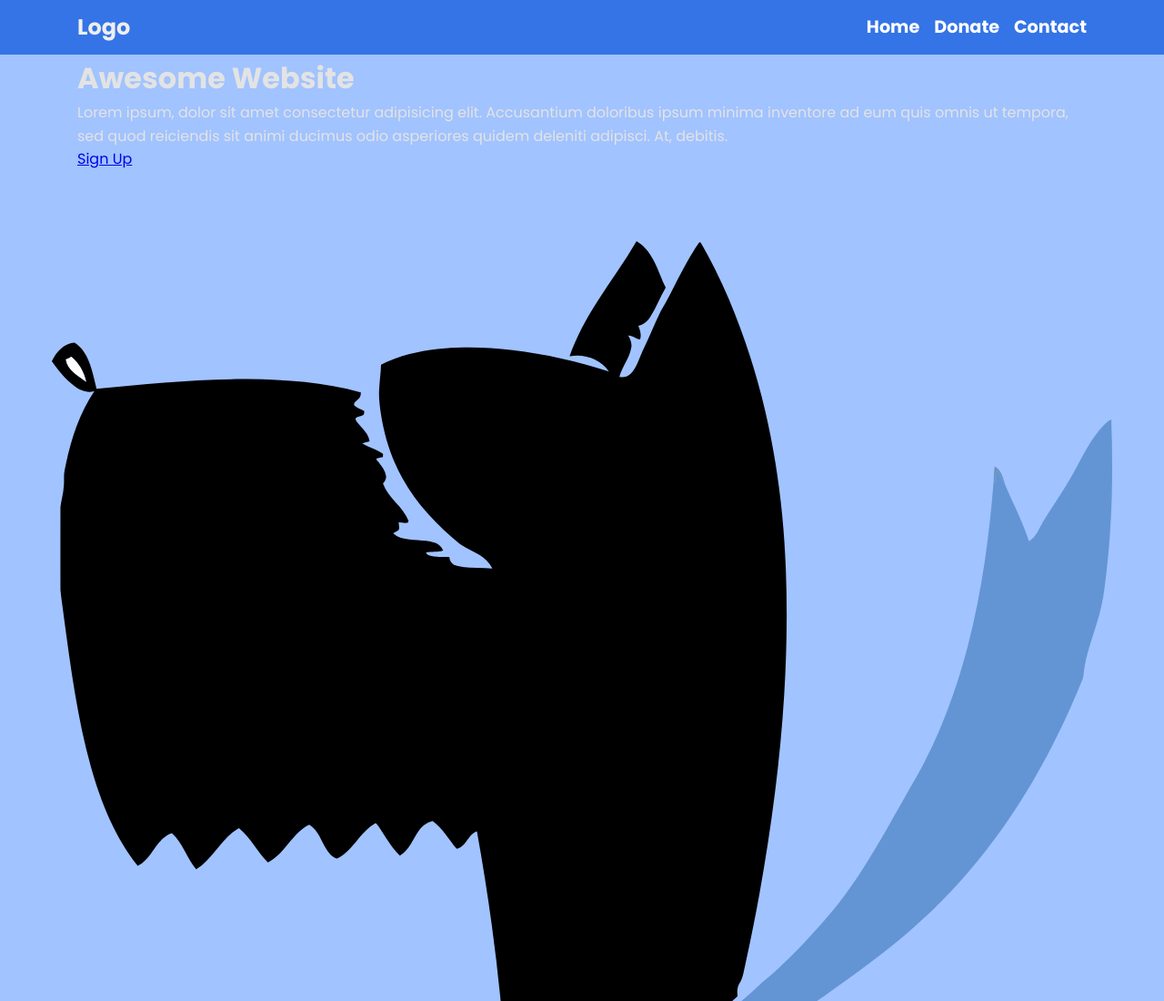
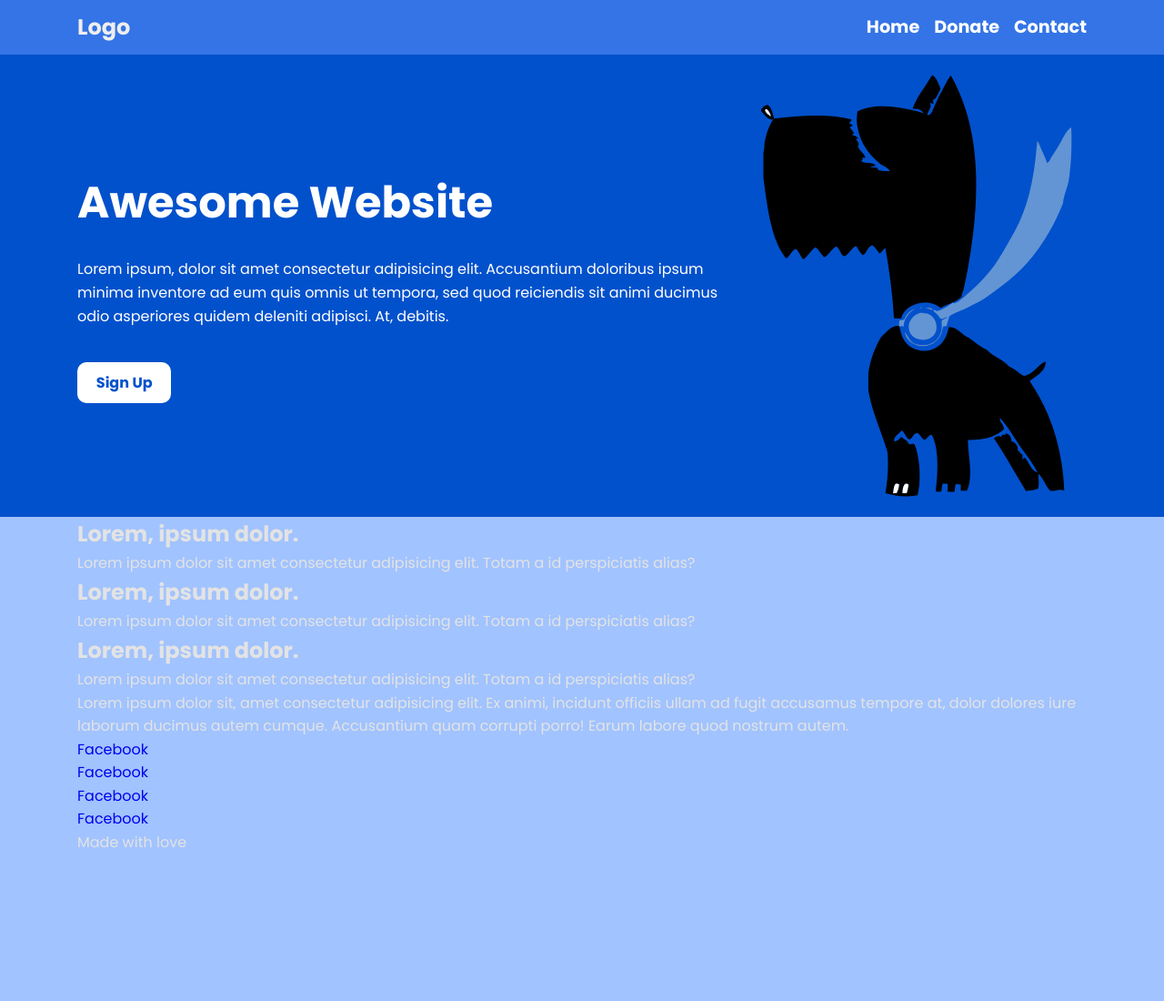
Before and after one commit to Mink-a/projectOne, a plain HTML site: page index.html in a window 1280 px wide. Shown: the top 1100 px of the page at 91% size. After the commit the page ends 939 px from the top, so only its background shows below. Drawn offline with Linux system fonts and the light colour scheme.

Commit message:
Complete HEADER SECTION

```diff
--- a/css/styles.css
+++ b/css/styles.css
@@ -56,3 +56,39 @@ nav .container{
   display: flex;
   gap: 1rem;
 }
+
+/* HEADER SECTION */
+.header {
+  background-color: #0151cc;
+  color: #fff;
+  min-height: 300px;
+}
+
+.header h1{
+  font-size: 3rem;
+  line-height: 1.2;
+}
+
+.header p{
+  padding: 2rem 0;
+  margin-bottom: 1rem;
+}
+
+.header .btn {
+  color: #0151cc;
+  background-color: #fff;
+  text-decoration: none;
+  padding: 0.7rem 1.3rem;
+  border-radius: 10px;
+  font-weight: bold;
+}
+
+.header img{
+  max-width: 375px;
+}
+
+.header .container {
+  display: flex;
+  justify-content: space-between;
+  align-items: center;
+}
--- a/index.html
+++ b/index.html
@@ -5,7 +5,7 @@
     <meta http-equiv="X-UA-Compatible" content="IE=edge" />
     <meta name="viewport" content="width=device-width, initial-scale=1.0" />
     <title>My Awesome Website</title>
-    <link rel="stylesheet" href="./css/styles.css">
+    <link rel="stylesheet" href="./css/styles.css" />
   </head>
   <body>
     <nav>
@@ -21,33 +21,55 @@
 
     <header class="header">
       <div class="container">
-        <h1>Awesome Website</h1>
-        <p>Lorem ipsum, dolor sit amet consectetur adipisicing elit. Accusantium doloribus ipsum minima inventore ad eum quis omnis ut tempora, sed quod reiciendis sit animi ducimus odio asperiores quidem deleniti adipisci. At, debitis.</p>
-        <a href="#" class="btn">Sign Up</a>
+        <div>
+          <h1>Awesome Website</h1>
+          <p>
+            Lorem ipsum, dolor sit amet consectetur adipisicing elit.
+            Accusantium doloribus ipsum minima inventore ad eum quis omnis ut
+            tempora, sed quod reiciendis sit animi ducimus odio asperiores
+            quidem deleniti adipisci. At, debitis.
+          </p>
+          <a href="#" class="btn">Sign Up</a>
+        </div>
+        <img
+          src="./image/Dog-Silhouette-With-Blue-Ribbon.svg"
+          alt="A dog with blue ribbon"
+        />
       </div>
-      <img src="./image/Dog-Silhouette-With-Blue-Ribbon.svg" alt="A dog with blue ribbon">
     </header>
 
     <section class="boxes">
       <div class="container">
         <div class="box">
           <h1>Lorem, ipsum dolor.</h1>
-          <p>Lorem ipsum dolor sit amet consectetur adipisicing elit. Totam a id perspiciatis alias?</p>
+          <p>
+            Lorem ipsum dolor sit amet consectetur adipisicing elit. Totam a id
+            perspiciatis alias?
+          </p>
         </div>
         <div class="box">
           <h1>Lorem, ipsum dolor.</h1>
-          <p>Lorem ipsum dolor sit amet consectetur adipisicing elit. Totam a id perspiciatis alias?</p>
+          <p>
+            Lorem ipsum dolor sit amet consectetur adipisicing elit. Totam a id
+            perspiciatis alias?
+          </p>
         </div>
         <div class="box">
           <h1>Lorem, ipsum dolor.</h1>
-          <p>Lorem ipsum dolor sit amet consectetur adipisicing elit. Totam a id perspiciatis alias?</p>
+          <p>
+            Lorem ipsum dolor sit amet consectetur adipisicing elit. Totam a id
+            perspiciatis alias?
+          </p>
         </div>
       </div>
     </section>
 
     <section class="quote">
       <div class="container">
-        Lorem ipsum dolor sit, amet consectetur adipisicing elit. Ex animi, incidunt officiis ullam ad fugit accusamus tempore at, dolor dolores iure laborum ducimus autem cumque. Accusantium quam corrupti porro! Earum labore quod nostrum autem.
+        Lorem ipsum dolor sit, amet consectetur adipisicing elit. Ex animi,
+        incidunt officiis ullam ad fugit accusamus tempore at, dolor dolores
+        iure laborum ducimus autem cumque. Accusantium quam corrupti porro!
+        Earum labore quod nostrum autem.
       </div>
     </section>
 
@@ -59,9 +81,7 @@
           <li><a href="#">Facebook</a></li>
           <li><a href="#">Facebook</a></li>
         </ul>
-        <div>
-          Made with love
-        </div>
+        <div>Made with love</div>
       </div>
     </footer>
   </body>
```
